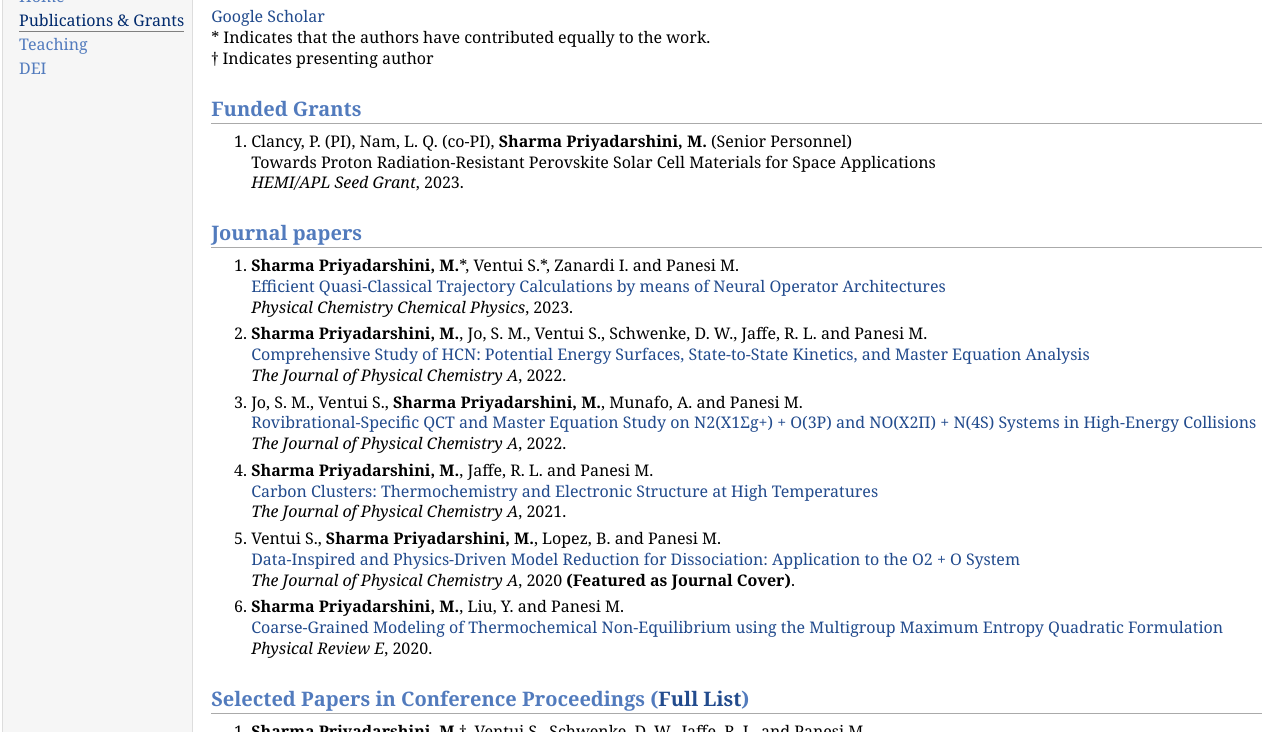
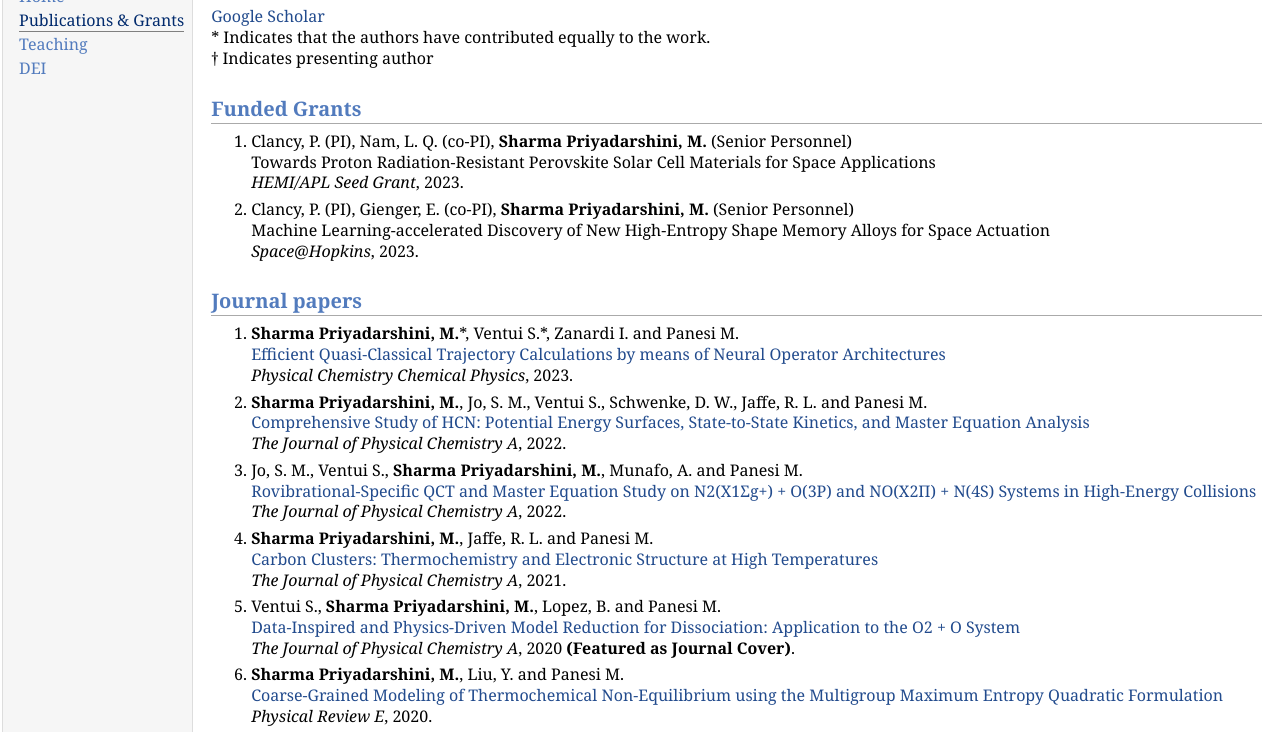
Before and after one commit to msharmap/msharmap.github.io, a plain HTML site: page publications.html in a window 1280 px wide. Shown: the part 68-800 px from the top of the page. Drawn offline with Linux system fonts and the light colour scheme.

Commit message:
Mod(publications): New grant added

```diff
--- a/publications.html
+++ b/publications.html
@@ -30,6 +30,11 @@
 <li><p>Clancy, P. (PI), Nam, L. Q. (co-PI), <b>Sharma Priyadarshini, M.</b> (Senior Personnel)<br />
 Towards Proton Radiation-Resistant Perovskite Solar Cell Materials for Space Applications<br />
 <i>HEMI/APL Seed Grant</i>, 2023.
+</p>
+</li>
+<li><p>Clancy, P. (PI), Gienger, E. (co-PI), <b>Sharma Priyadarshini, M.</b> (Senior Personnel)<br />
+Machine Learning-accelerated Discovery of New High-Entropy Shape Memory Alloys for Space Actuation<br />
+<i>Space@Hopkins</i>, 2023.
 </p>
 </li>
 </ol>
```
Also changed, not shown: 1 other file.
